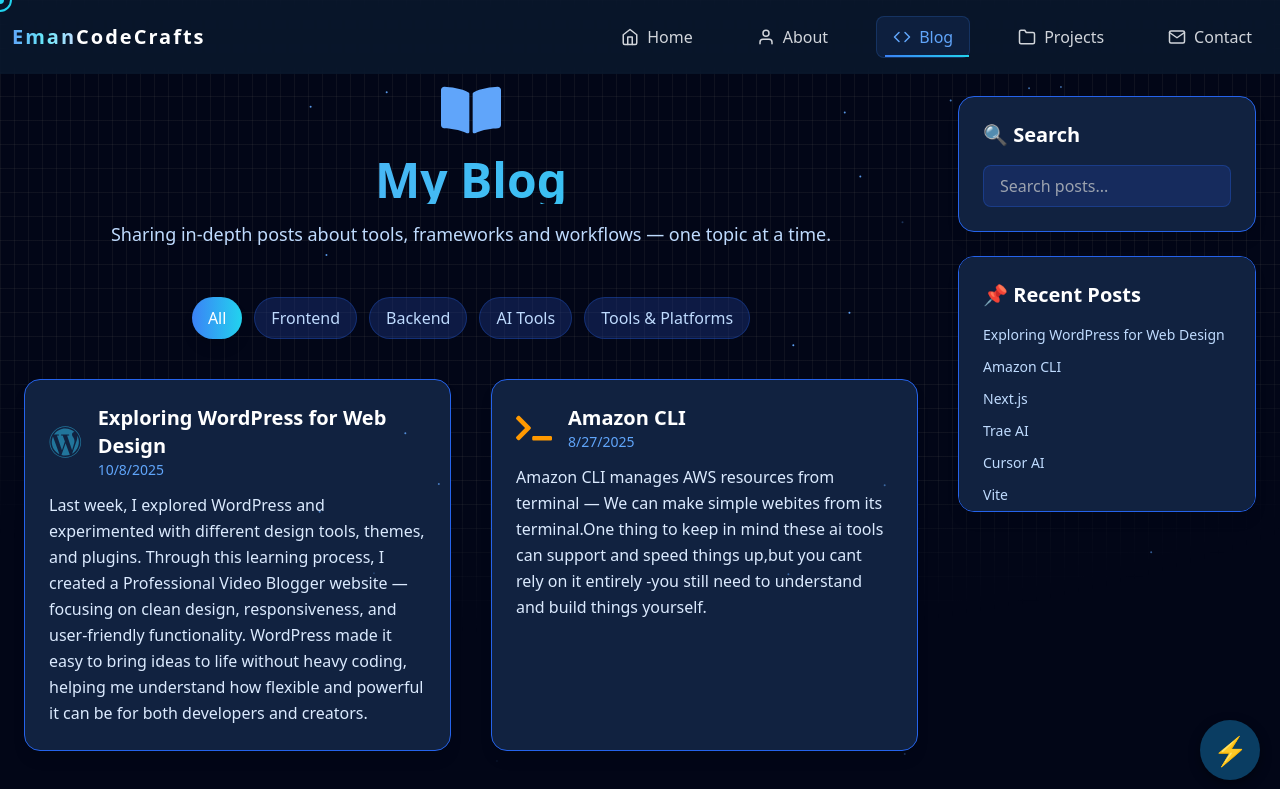
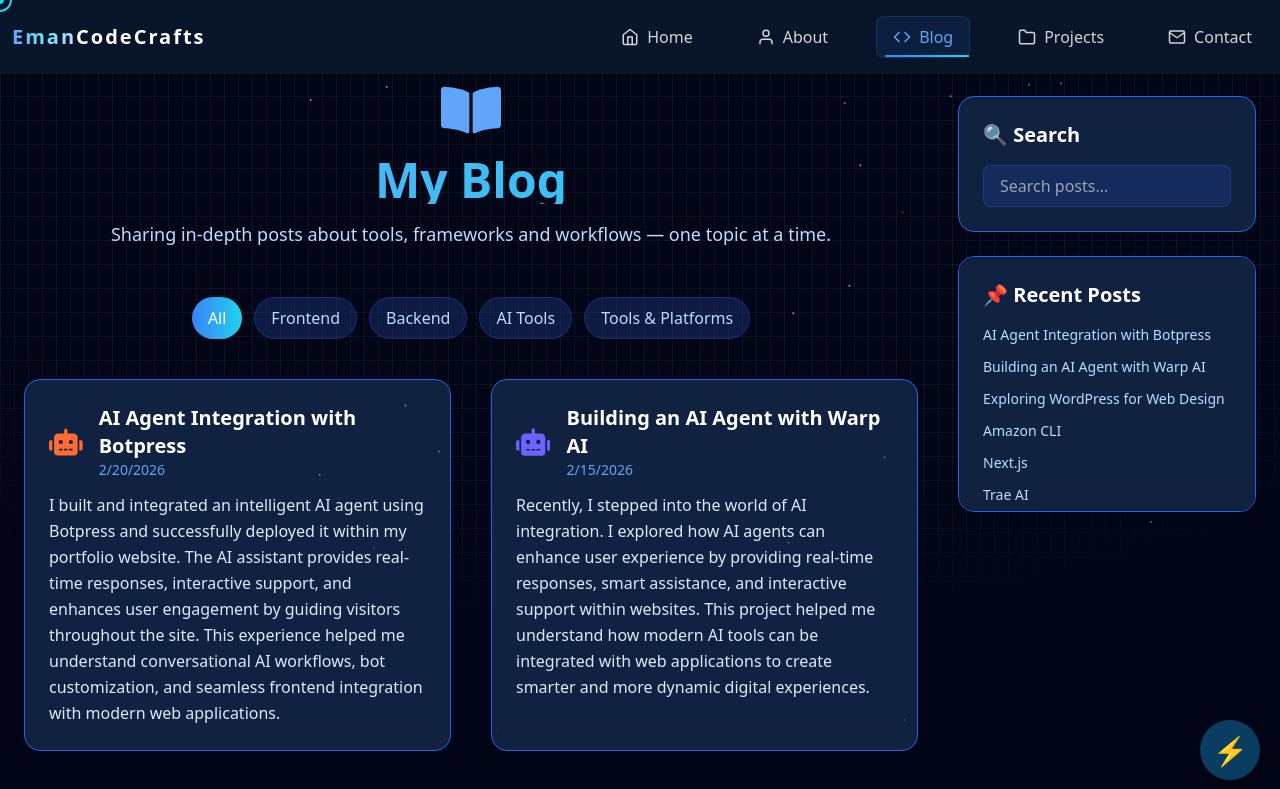
Before and after one commit to eman-projectspace/react-portfolio, a React (Create React App) app: page /blog in a window 1280 px wide. Shown: the top 789 px of the page. Built offline with nearby package versions, Linux system fonts and the light colour scheme.

Commit message:
Added wrap and botpress

```diff
--- a/src/pages/Blog.js
+++ b/src/pages/Blog.js
@@ -65,14 +65,26 @@ const blogPosts = [
 
   { id: 24, title: "Amazon CLI", icon: FaTerminal, color: "#FF9900", date: "2025-08-27", category: "AI Tools", content: "Amazon CLI manages AWS resources from terminal — We can make simple webites from its terminal.One thing to keep in mind these ai tools can support and speed things up,but you cant rely on it entirely -you still need to understand and build things yourself." },
   {
-    id: 25,
-    title: "Exploring WordPress for Web Design",
-    icon: FaWordpress,
-    color: "#21759B",
-    date: "2025-10-08",
-    category: "Web Development",
+    id: 25, title: "Exploring WordPress for Web Design", icon: FaWordpress, color: "#21759B", date: "2025-10-08", category: "Web Development", content:
+      "Last week, I explored WordPress and experimented with different design tools, themes, and plugins. Through this learning process, I created a Professional Video Blogger website — focusing on clean design, responsiveness, and user-friendly functionality. WordPress made it easy to bring ideas to life without heavy coding, helping me understand how flexible and powerful it can be for both developers and creators."
+  }, {
+    id: 26,
+    title: "Building an AI Agent with Warp AI",
+    icon: FaRobot,
+    color: "#6C63FF",
+    date: "2026-02-15",
+    category: "AI Tools",
     content:
-      "Last week, I explored WordPress and experimented with different design tools, themes, and plugins. Through this learning process, I created a Professional Video Blogger website — focusing on clean design, responsiveness, and user-friendly functionality. WordPress made it easy to bring ideas to life without heavy coding, helping me understand how flexible and powerful it can be for both developers and creators."
+      "Recently, I stepped into the world of AI integration. I explored how AI agents can enhance user experience by providing real-time responses, smart assistance, and interactive support within websites. This project helped me understand how modern AI tools can be integrated with web applications to create smarter and more dynamic digital experiences."
+  }, {
+    id: 27,
+    title: "AI Agent Integration with Botpress",
+    icon: FaRobot,
+    color: "#FF6B35",
+    date: "2026-02-20",
+    category: "AI Tools",
+    content:
+      "I built and integrated an intelligent AI agent using Botpress and successfully deployed it within my portfolio website. The AI assistant provides real-time responses, interactive support, and enhances user engagement by guiding visitors throughout the site. This experience helped me understand conversational AI workflows, bot customization, and seamless frontend integration with modern web applications."
   }
 
 ];
```
